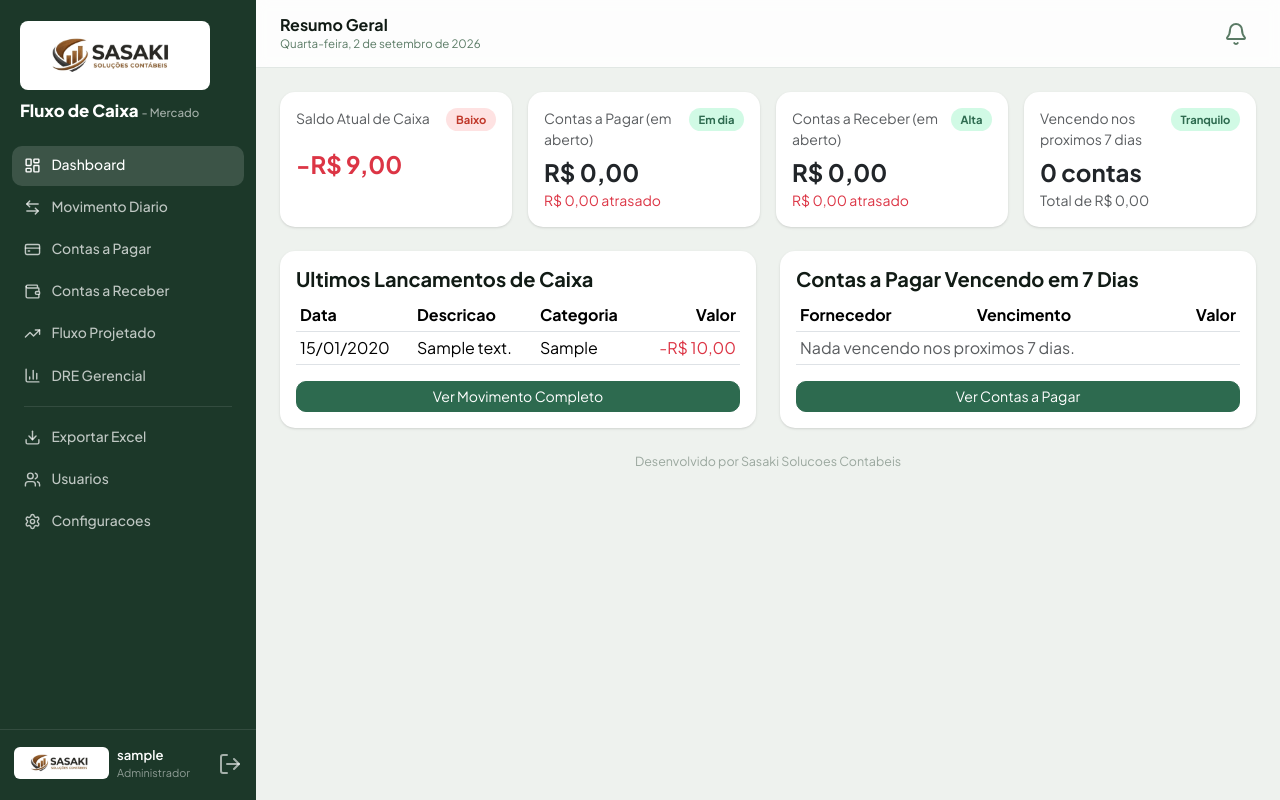
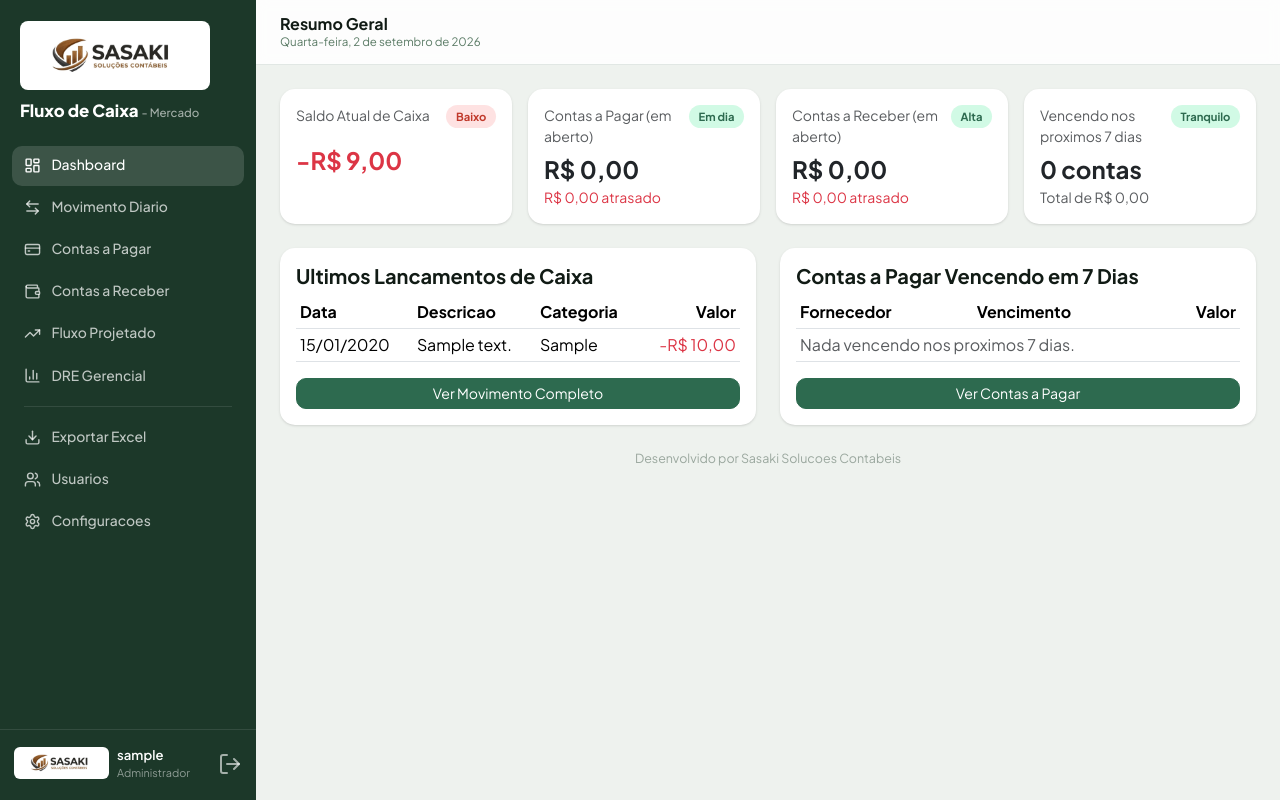
Before and after one commit to gabrielsasakicontabilidade/controle-de-caixa, a Flask app: page / in a window 1280 px wide. Run offline with Flask 3, Linux system fonts and the light colour scheme; the visitor is signed in with stand-in values (Sample User, id 1); tables that the repository leaves empty hold one stand-in row (values such as "Sample post").

Commit message:
Remove botao de notificacao decorativo do topo (nao tinha funcao real)
Co-Authored-By: Claude Sonnet 5 <noreply@anthropic.com>

```diff
--- a/sistema/templates/base.html
+++ b/sistema/templates/base.html
@@ -124,9 +124,6 @@
       <h1>{% block page_title %}Fluxo de Caixa{% endblock %}</h1>
       <p class="subtitle">{{ hoje_extenso if hoje_extenso else '' }}</p>
     </div>
-    <div class="ms-auto d-flex align-items-center gap-2">
-      <button class="icon-btn"><i data-lucide="bell"></i></button>
-    </div>
   </header>
 
   <div class="content-wrap">
```
